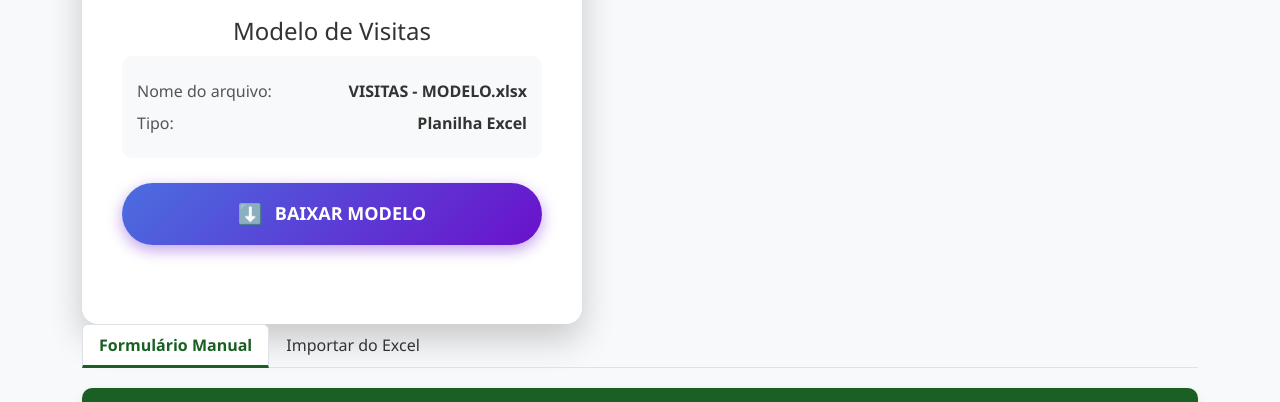
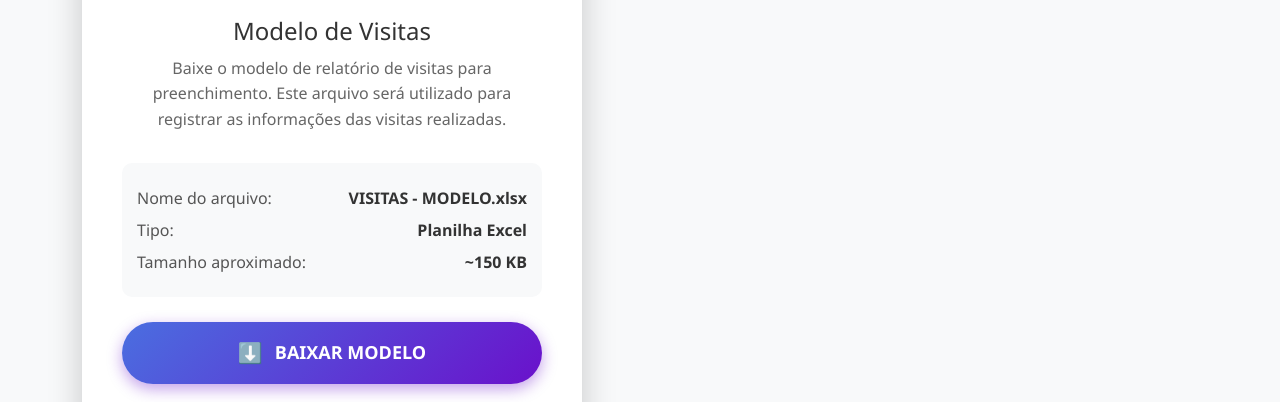
Before and after one commit to IT-TECNOLOGY/relatorio, a website: page index.html in a window 1280 px wide. Shown: the part 398-800 px from the top of the page. Drawn offline with nearby package versions, Linux system fonts and the light colour scheme.

Commit message:
Update index.html

```diff
--- a/index.html
+++ b/index.html
@@ -323,6 +323,59 @@
         color: #333;
       }
 
+      .download-card {
+        background: white;
+        border-radius: 16px;
+        box-shadow: 0 15px 35px rgba(0, 0, 0, 0.2);
+        padding: 40px;
+        text-align: center;
+        max-width: 500px;
+        width: 100%;
+        transition: transform 0.3s ease;
+      }
+
+      .download-card:hover {
+        transform: translateY(-5px);
+      }
+
+      .file-icon {
+        font-size: 64px;
+        color: #4a6ee0;
+        margin-bottom: 20px;
+      }
+
+      h1 {
+        color: #333;
+        margin-bottom: 10px;
+        font-size: 24px;
+      }
+
+      .description {
+        color: #666;
+        margin-bottom: 30px;
+        line-height: 1.6;
+      }
+
+      .file-details {
+        background: #f8f9fa;
+        border-radius: 10px;
+        padding: 15px;
+        margin-bottom: 25px;
+        text-align: left;
+      }
+
+      .file-details p {
+        margin: 8px 0;
+        color: #555;
+        display: flex;
+        justify-content: space-between;
+      }
+
+      .file-details span {
+        font-weight: 600;
+        color: #333;
+      }
+
       .download-btn {
         display: inline-flex;
         align-items: center;
@@ -446,10 +499,16 @@
         <div class="download-card">
           <div class="file-icon">📊</div>
           <h1>Modelo de Visitas</h1>
+          <p class="description">
+            Baixe o modelo de relatório de visitas para preenchimento. Este
+            arquivo será utilizado para registrar as informações das visitas
+            realizadas.
+          </p>
 
           <div class="file-details">
             <p>Nome do arquivo: <span>VISITAS - MODELO.xlsx</span></p>
             <p>Tipo: <span>Planilha Excel</span></p>
+            <p>Tamanho aproximado: <span>~150 KB</span></p>
           </div>
 
           <button class="download-btn" id="downloadBtn">
@@ -469,10 +528,8 @@
               // Criar um elemento <a> temporário para o download
               const link = document.createElement("a");
 
-              // Usar o arquivo fornecido como base64
-              // Em um cenário real, você teria o arquivo disponível em seu servidor
-              // Aqui estamos simulando o download com o nome correto
-              link.href = "gLag-VISITAS+-+DIREITO+(1)(1)(2).xlsx"; // Arquivo atual
+              // Usar o arquivo que está na pasta do projeto
+              link.href = "./VISITAS - MODELO.xlsx"; // Arquivo atual na pasta do projeto
               link.download = "VISITAS - MODELO.xlsx"; // Nome correto para download
 
               document.body.appendChild(link);
```
